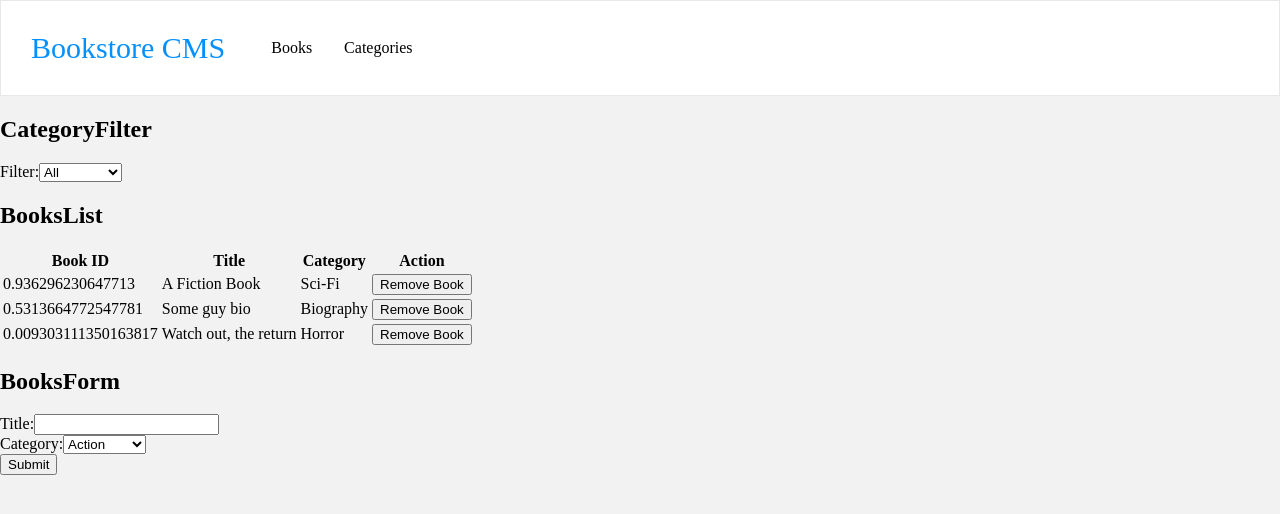
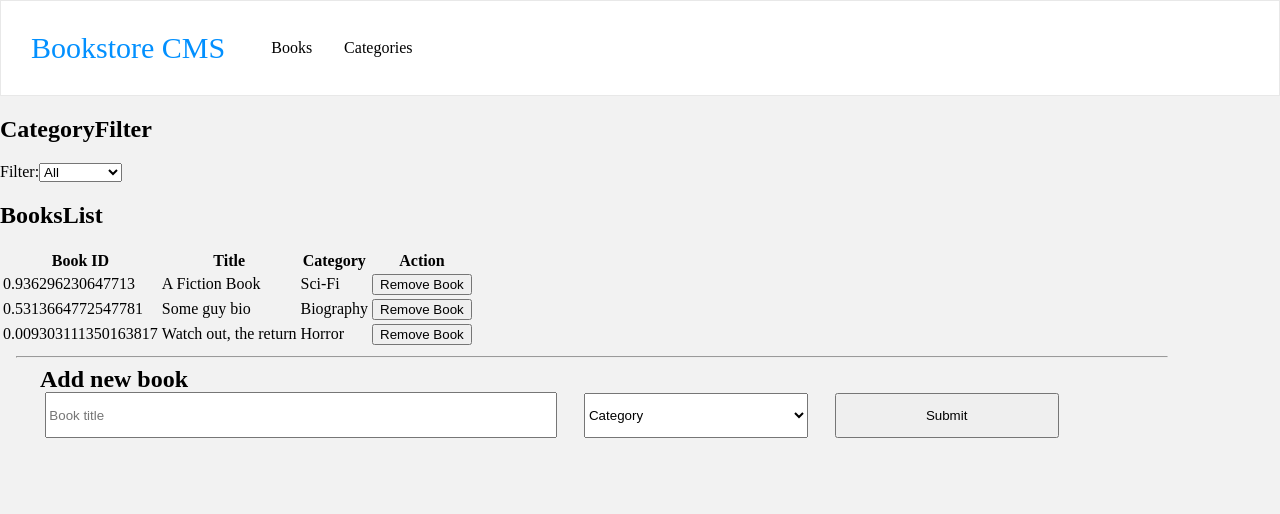
Before and after one commit to FrancoRosa/react-bookstore, a React (Create React App) app: page / in a window 1280 px wide. Shown: the top 514 px of the page. Built offline with nearby package versions, Linux system fonts and the light colour scheme.

Commit message:
Style add book form

```diff
--- a/src/containers/BooksForm.js
+++ b/src/containers/BooksForm.js
@@ -8,7 +8,7 @@ export class BooksForm extends React.Component {
     super(props);
     this.state = {
       input: '',
-      select: 'Action',
+      select: '',
     };
     this.handleChange = this.handleChange.bind(this);
     this.handleSubmit = this.handleSubmit.bind(this);
@@ -33,7 +33,7 @@ export class BooksForm extends React.Component {
 
     this.setState({
       input: '',
-      select: 'Action',
+      select: '',
     });
 
     submitBook(book);
@@ -52,24 +52,16 @@ export class BooksForm extends React.Component {
 
     const { input, select } = this.state;
     return (
-      <div>
-        <h2>BooksForm</h2>
-        <div>
-          <label htmlFor="title">
-            Title:
-            <input type="text" id="title" value={input} onChange={this.handleChange} />
-          </label>
-        </div>
-        <div>
-          <label htmlFor="categories">
-            Category:
-            <select id="categories" value={select} onChange={this.handleChange}>
-              {categories.map(category => <option key={category.objectID}>{category}</option>)}
-            </select>
-          </label>
-        </div>
-        <div>
-          <button type="button" onClick={this.handleSubmit}>Submit</button>
+      <div className="m-1 container">
+        <hr />
+        <h2 className="m-1">Add new book</h2>
+        <div className="form-input m-1">
+          <input  className="m-1" placeholder="Book title" type="text" id="title" value={input} onChange={this.handleChange} />
+          <select  className="m-1" id="categories" value={select} onChange={this.handleChange}>
+            <option value="" disabled selected>Category</option>
+            {categories.map(category => <option key={category.objectID}>{category}</option>)}
+          </select>
+          <button className="m-1" type="button" onClick={this.handleSubmit}>Submit</button>
         </div>
       </div>
     );
--- a/src/style.css
+++ b/src/style.css
@@ -20,3 +20,39 @@ body {
   font-family: Montserrat;
   font-size: 30px;
 }
+
+.form-input {
+  display: flex;
+  height: 45px;
+  align-items: center;
+}
+
+.form-input > * {
+  height: 100%;
+  width: 20%;
+}
+
+.m-1 {
+  margin: 0 1em;
+}
+
+.form-input > input {
+  height: 90%;
+  width: 45%;
+}
+
+select:invalid {
+  color: gray;
+}
+
+option[value=""][disabled] {
+  display: none;
+}
+
+option {
+  color: black;
+}
+
+.container {
+  width: 90%;
+}
```
